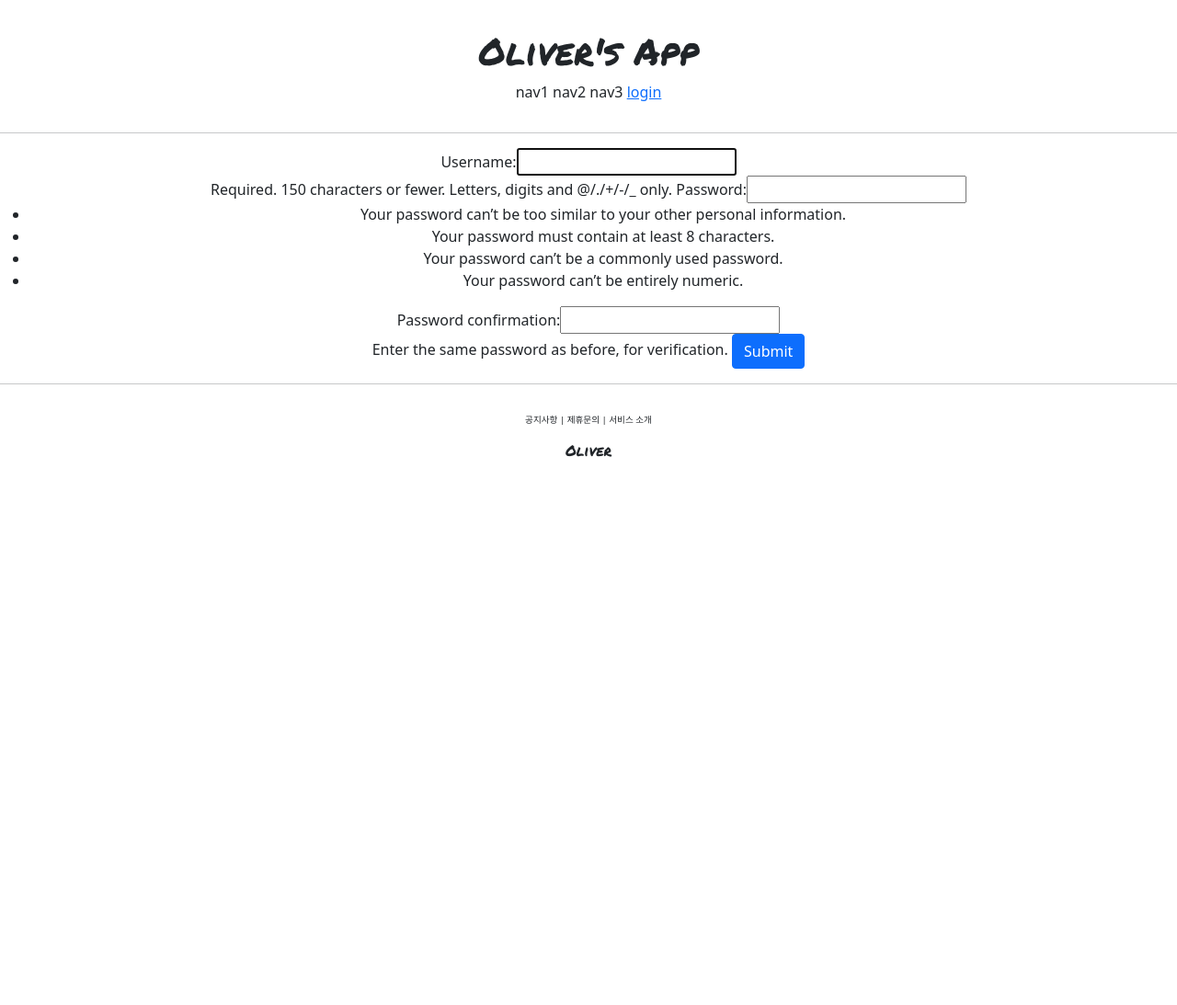
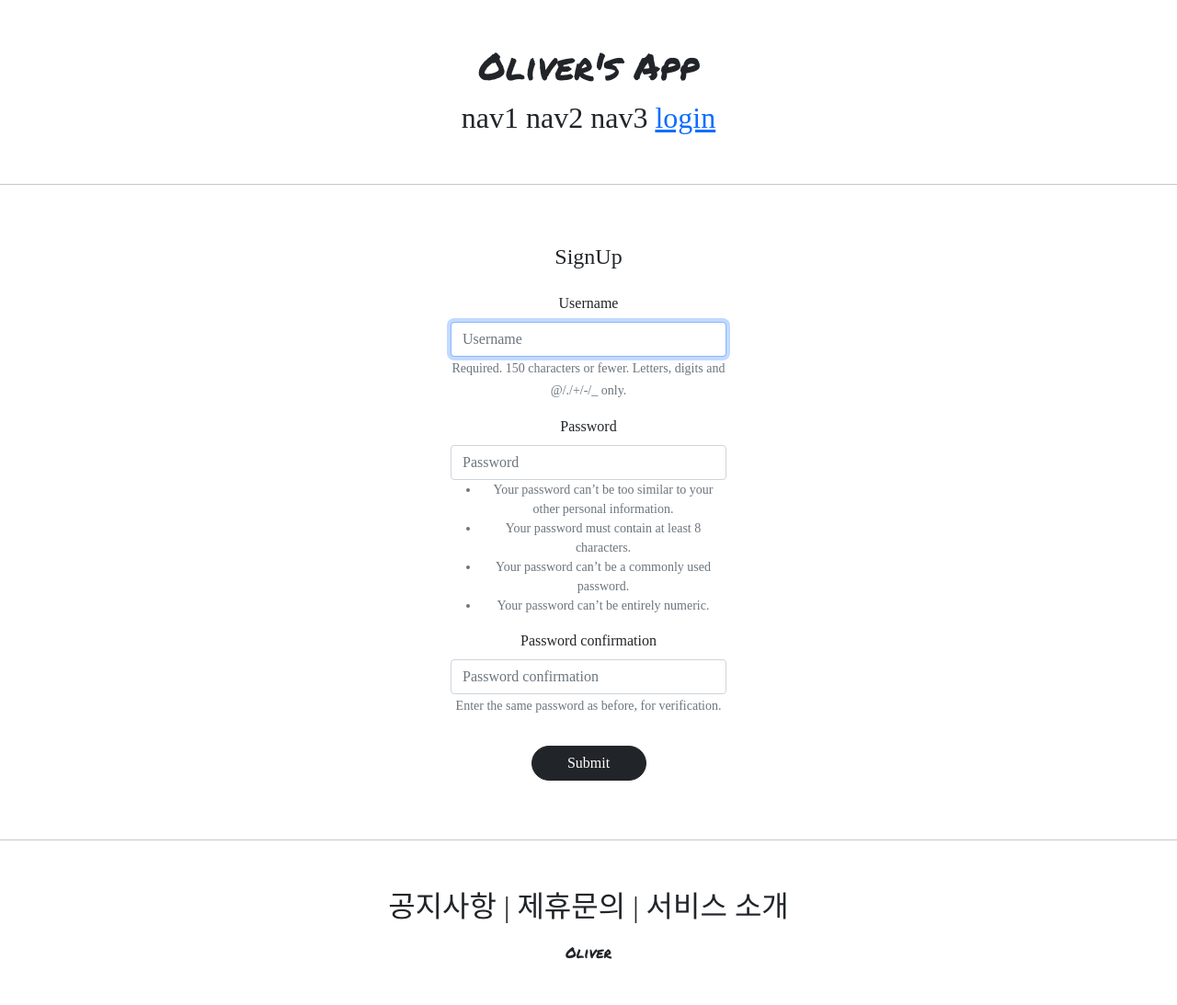
Before and after one commit to SeongGwangKim/DjangoProject, a Django app: page /account/create/ in a window 1280 px wide. Shown: the whole page at 92% size. Before the commit the page ends 497 px from the top, so only its background shows below. Run offline with Django 3.2, Linux system fonts and the light colour scheme; some libraries are stand-ins or nearby versions; some web fonts are replaced.

Commit message:
[23] Change templates

```diff
--- a/accountapp/templates/accountapp/create.html
+++ b/accountapp/templates/accountapp/create.html
@@ -1,17 +1,22 @@
 {% extends 'base.html' %}
+{% load bootstrap4 %}
 
 {% block content %}
 
-    <div style="text-align: center">
+    <div style="text-align: center; max-width: 300px; margin: 4rem auto">
+        <div class="mb-4">
+            <h4>SignUp</h4>
+        </div>
+
         <!-- 어떤 앱에서 어떤 라우팅으로 가라 -->
         <form action="{% url 'accountapp:create' %}" method="post">
             <!-- post를 쓰려면 장고에서 제공하는 보안 시스템때문에 {% csrf_token %}를 써야 한다.  -->
             {% csrf_token %}
             <!-- form_class = UserCreationForm에 의해서 {{ form }}로 설정하면 자동으로 만들어 준다. -->
-            {{ form }}
+<!--            {{ form }}-->
+            {% bootstrap_form form %}
 
-
-        <input type="submit" class="btn btn-primary">
+        <input type="submit" class="btn btn-dark rounded-pill col-5 mt-3">
         </form>
     </div>
 
--- a/main/settings.py
+++ b/main/settings.py
@@ -55,6 +55,7 @@ INSTALLED_APPS = [
     'django.contrib.sessions',
     'django.contrib.messages',
     'django.contrib.staticfiles',
+    'bootstrap4',
     'accountapp',
 ]
 
--- a/static/base.css
+++ b/static/base.css
@@ -1,13 +1,11 @@
 
 .all_apply{
     text-align:center;
-    margin: 2rem 0;
-
-
+    margin: 3rem 0rem;
 }
 
 .footer_button{
-    font-size: .6rem;
+    font-size: 3rem;
 }
 
 .all_logo{
--- a/templates/base.html
+++ b/templates/base.html
@@ -3,7 +3,7 @@
 
 {% include 'head.html' %}
 
-<body>
+<body style="font-family: 'NanumHandWritingStar';">
 
     {% include 'header.html' %}
 
--- a/templates/footer.html
+++ b/templates/footer.html
@@ -1,6 +1,7 @@
 <div class="all_apply">
 
-    <div class="footer_button">
+<!--    <div class="footer_button">-->
+        <div style="font-size: 2rem">
         <span>공지사항</span> |
         <span>제휴문의</span> |
         <span>서비스 소개</span>
--- a/templates/head.html
+++ b/templates/head.html
@@ -17,4 +17,19 @@
     <!-- Default CSS Link -->
     <link rel="stylesheet" type="text/css" href="{% static 'base.css' %}">
 
+    <!-- 폰트 가져와서 연동하기   -->
+    <style>
+        @font-face {
+            font-family: 'NanumHandWritingStar';
+            src: local('NanumHandWritingStar'),
+            url("{% static 'fonts/NanumHandWritingStar.ttf' %}") format("opentype");
+        }
+
+        @font-face {
+            font-family: 'NanumHandWritingRose';
+            src: local('NanumHandWritingRose'),
+            url("{% static 'fonts/NanumHandWritingRose.ttf' %}") format("opentype");
+        }
+    </style>
+
 </head>
--- a/templates/header.html
+++ b/templates/header.html
@@ -4,7 +4,7 @@
             <h1 class="all_logo">Oliver's App</h1>
         </div>
 
-        <div>
+        <div style="font-size: 2rem">
             <span>nav1</span>
             <span>nav2</span>
             <span>nav3</span>
```
Also changed, not shown: accountapp/templates/accountapp/login.html (+6 -3 lines), db.sqlite3, 2 other files.
